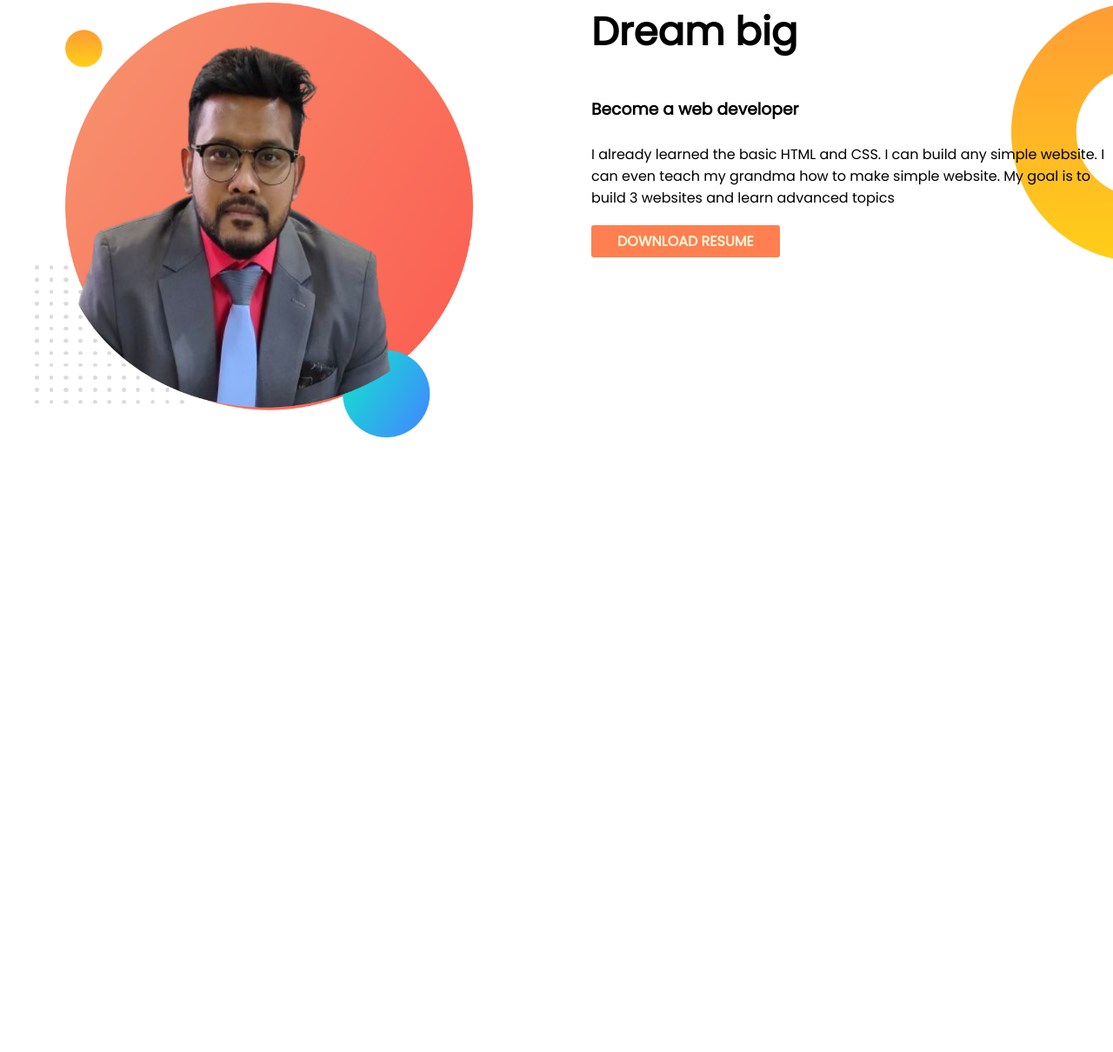
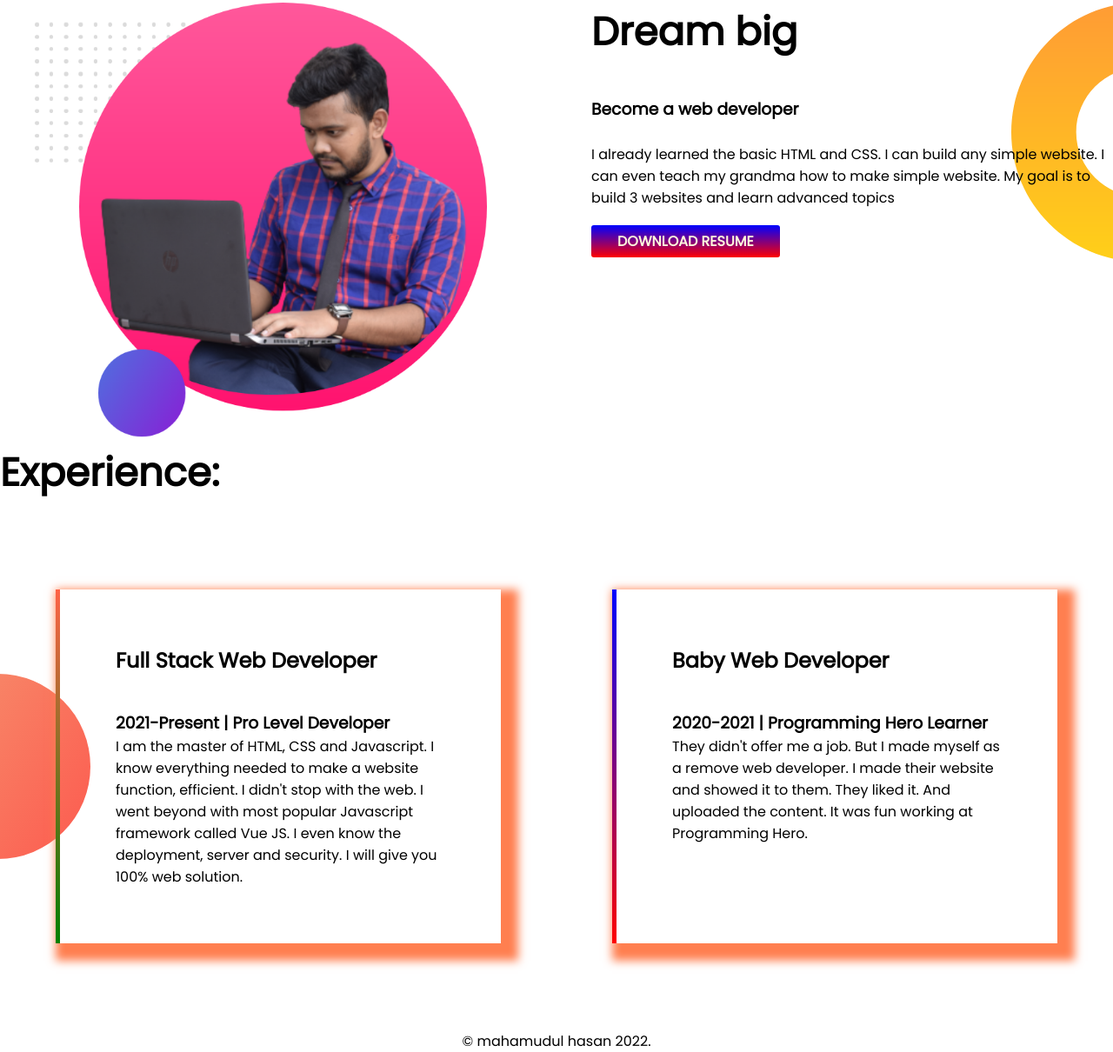
Before and after one commit to Mahamudul5/my-basic-portfolio, a plain HTML site: page index.html in a window 1280 px wide. Shown: the part 584-1794 px from the top of the page at 87% size. Before the commit the page ends 1094 px from the top, so only its background shows below. Drawn offline with Linux system fonts and the light colour scheme.

Commit message:
complete added footer

```diff
--- a/index.html
+++ b/index.html
@@ -31,7 +31,7 @@
     </section>
     <section class="sec-t">
         <div class="left-div">
-            <img class="image-setup" src="images/my-bg.png" alt="my-photo">
+            <img class="image-setup" src="images/my-bg2original.png" alt="my-photo">
         </div>
         <div class="left-div set-background">
             <h1>Dream big</h1>
@@ -44,6 +44,29 @@
 
         </div>
     </section>
-</body>
+
+    <h1>Experience:</h1>
+    <div class="ex-box">
+        <div class="box-part">
+            <h2>Full Stack Web Developer</h2>
+            <h3>2021-Present | Pro Level Developer</h3>
+            <p>I am the master of HTML, CSS and Javascript. I know everything needed to make a website function,
+                efficient. I didn't stop with the web. I went beyond with most popular Javascript framework called
+                Vue JS. I even know the deployment, server and security. I will give you 100% web solution.</p>
+        </div>
+        <div class="box-partt">
+            <h2>Baby Web Developer</h2>
+            <h3>2020-2021 | Programming Hero Learner</h3>
+            <p>They didn't offer me a job. But I made myself as a remove web developer. I made their website and
+                showed it to them. They liked it. And uploaded the content. It was fun working at Programming Hero.
+            </p>
+        </div>
+    </div>
+
+    <footer>
+        <p>© mahamudul hasan 2022.</p>
+    </footer>
+
+
 
 </html>
--- a/style.css
+++ b/style.css
@@ -17,6 +17,7 @@ body{
 }
 section {
     display: flex;
+
 
 }
 .left-div{
@@ -47,8 +48,44 @@ h3{
     text-decoration: none;
     font-weight: 800;
     color: cornsilk;
-    background-color: coral;
+    background-image:  linear-gradient(blue, red);
+
     padding: 7px 30px;
     border-radius: 3px;
     margin-top: 500px;
 }
+.ex-box{
+    display: flex;
+
+    margin-top: 100px;
+    margin-bottom: 100px;
+    background-image: url(images/exp-bg.png);
+    background-position: left;
+    background-repeat: no-repeat;
+
+
+}
+.box-part{
+    width: 40%;
+    margin-left: 5%;
+    margin-right: 5%;
+    padding: 5%;
+    border-left: 5px solid;
+    border-image:  linear-gradient(tomato , green);
+border-image-slice: 1;
+    box-shadow: 10px 10px 10px 10px coral;
+}
+.box-partt{
+    width: 40%;
+    margin-left: 5%;
+    margin-right: 5%;
+    padding: 5%;
+border-left: 5px solid;
+border-image:  linear-gradient(blue, red);
+border-image-slice: 1;
+    box-shadow: 10px 10px 10px 10px coral;
+}
+footer {
+    text-align: center;
+
+}
```
Also changed, not shown: images/my-bg2original.png (added).
